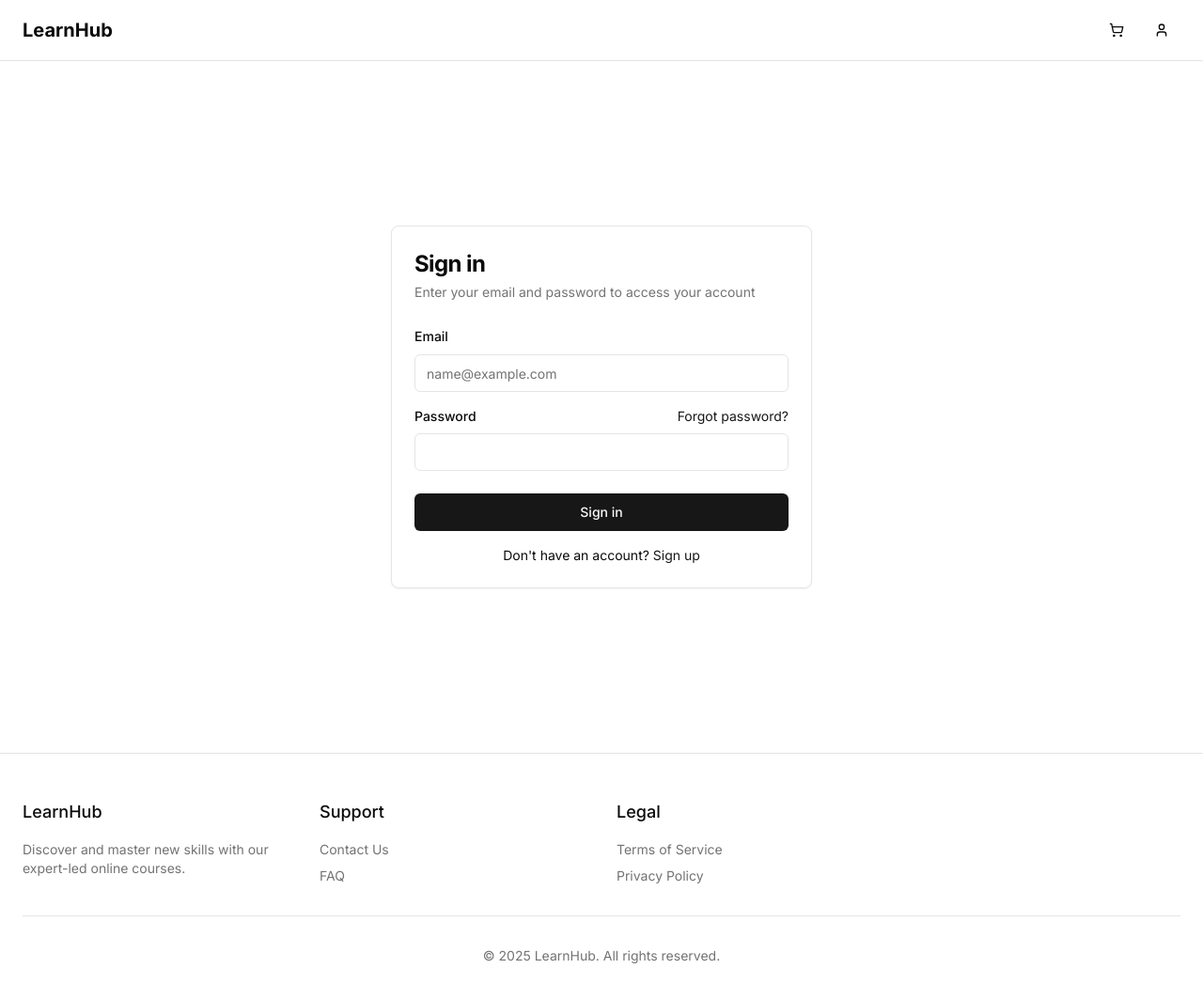
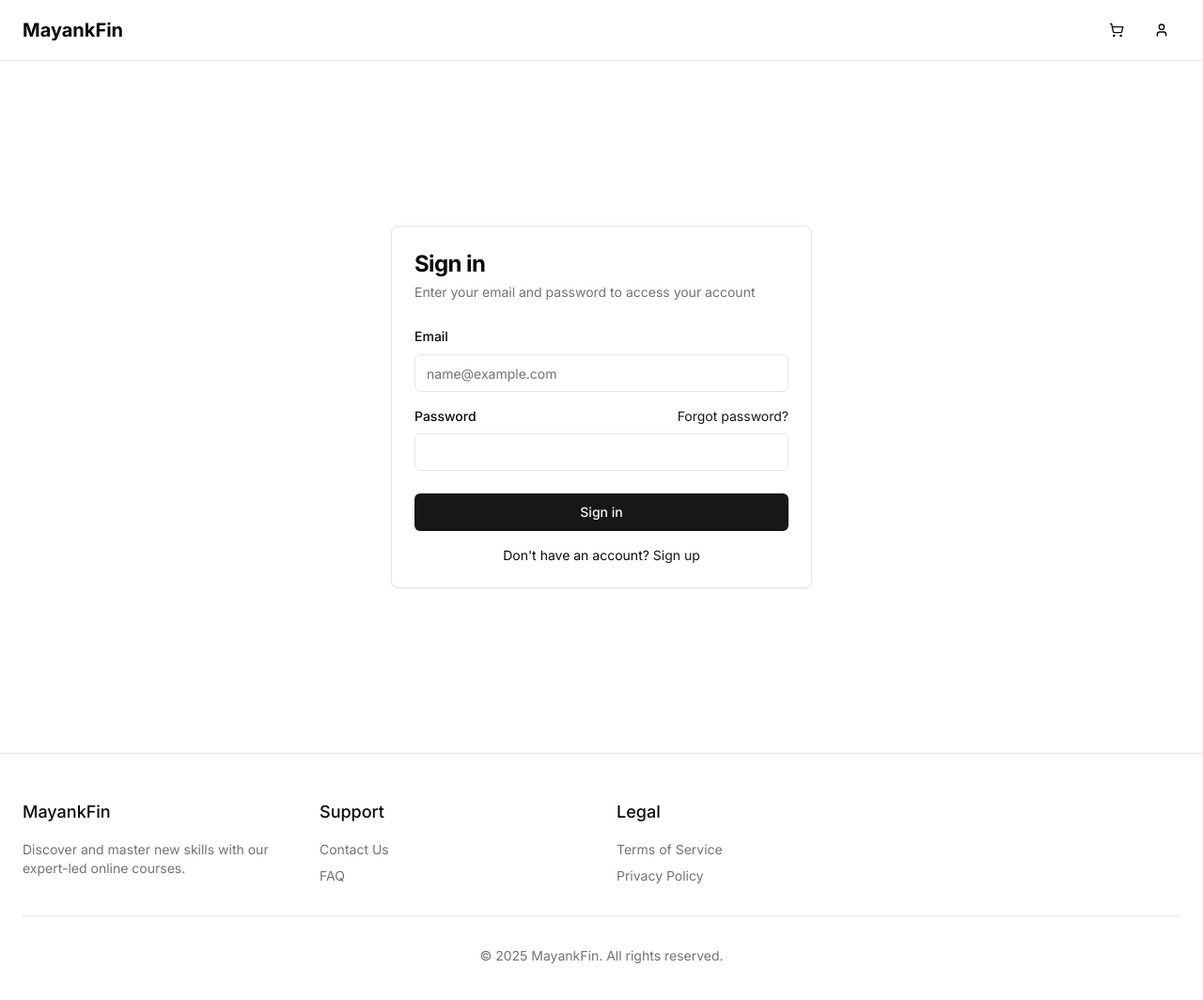
Before and after one commit to jiten-kr/stck-crs, a Next.js app: page /auth/signin in a window 1280 px wide. Shown: the top 1064 px of the page at 94% size. Built offline with nearby package versions, Linux system fonts and the light colour scheme.

Commit message:
keep site name in const

```diff
--- a/app/layout.tsx
+++ b/app/layout.tsx
@@ -6,11 +6,12 @@ import Header from "@/components/header"
 import Footer from "@/components/footer"
 import "./globals.css"
 import { Providers } from "@/components/providers"
+import { PLATFORM_FULL_NAME } from "@/lib/constants"
 
 const inter = Inter({ subsets: ["latin"] })
 
 export const metadata = {
-  title: "LearnHub - Online Course Platform",
+  title: PLATFORM_FULL_NAME,
   description: "Discover and purchase high-quality online courses",
     generator: 'v0.dev'
 }
--- a/app/page.tsx
+++ b/app/page.tsx
@@ -63,10 +63,10 @@ export default async function HomePage() {
               {/* CTA Button */}
               <div className="flex flex-col space-y-2 pt-4">
                 <Button
-                  asChild
+                  onClick={handleClick}
                   className="w-full md:w-auto bg-blue-600 hover:bg-blue-700 text-white text-base md:text-lg px-8 py-6 md:py-7 rounded-lg font-semibold"
                 >
-                  <Link href="/courses">Learn at ₹49</Link>
+                  Learn at ₹49
                 </Button>
                 <p className="text-sm text-gray-600">
                   (Take only 50 people in one batch)
--- a/components/footer.tsx
+++ b/components/footer.tsx
@@ -1,4 +1,5 @@
 import Link from "next/link"
+import { PLATFORM_NAME } from "@/lib/constants";
 
 export default function Footer() {
   return (
@@ -6,7 +7,7 @@ export default function Footer() {
       <div className="container px-4 py-8 md:px-6 md:py-12">
         <div className="grid grid-cols-1 gap-8 md:grid-cols-4">
           <div className="space-y-4">
-            <h3 className="text-lg font-medium">LearnHub</h3>
+            <h3 className="text-lg font-medium">{PLATFORM_NAME}</h3>
             <p className="text-sm text-muted-foreground">
               Discover and master new skills with our expert-led online courses.
             </p>
@@ -73,7 +74,7 @@ export default function Footer() {
           </div>
         </div>
         <div className="mt-8 border-t pt-8 text-center text-sm text-muted-foreground">
-          &copy; {new Date().getFullYear()} LearnHub. All rights reserved.
+          &copy; {new Date().getFullYear()} {PLATFORM_NAME}. All rights reserved.
         </div>
       </div>
     </footer>
--- a/components/header.tsx
+++ b/components/header.tsx
@@ -9,6 +9,7 @@ import { useCart } from "@/components/cart-provider";
 import { Badge } from "@/components/ui/badge";
 import { useSelector } from "react-redux";
 import { RootState } from "@/lib/store";
+import { PLATFORM_NAME } from "@/lib/constants";
 
 export default function Header() {
   const { user, isAuthenticated } = useSelector(
@@ -44,7 +45,7 @@ export default function Header() {
             </SheetContent>
           </Sheet>
           <Link href="/" className="flex items-center space-x-2">
-            <span className="font-bold text-xl">LearnHub</span>
+            <span className="font-bold text-xl">{PLATFORM_NAME}</span>
           </Link>
         </div>
 
--- /dev/null
+++ b/lib/constants.ts
@@ -0,0 +1,7 @@
+/**
+ * Application-wide constants
+ */
+
+export const PLATFORM_NAME = "MayankFin";
+export const PLATFORM_DESCRIPTION = "Online Course Platform";
+export const PLATFORM_FULL_NAME = `${PLATFORM_NAME} - ${PLATFORM_DESCRIPTION}`;
```
Also changed, not shown: 1 other file (tests, documents, lock files or other folders).
